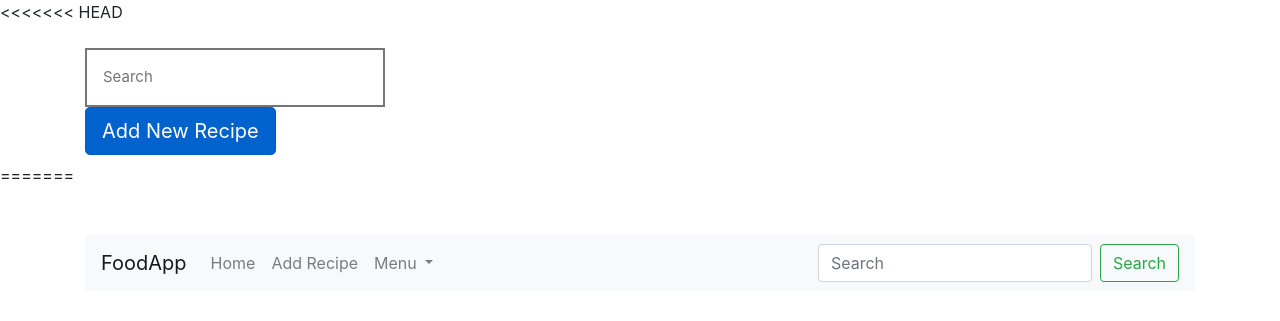
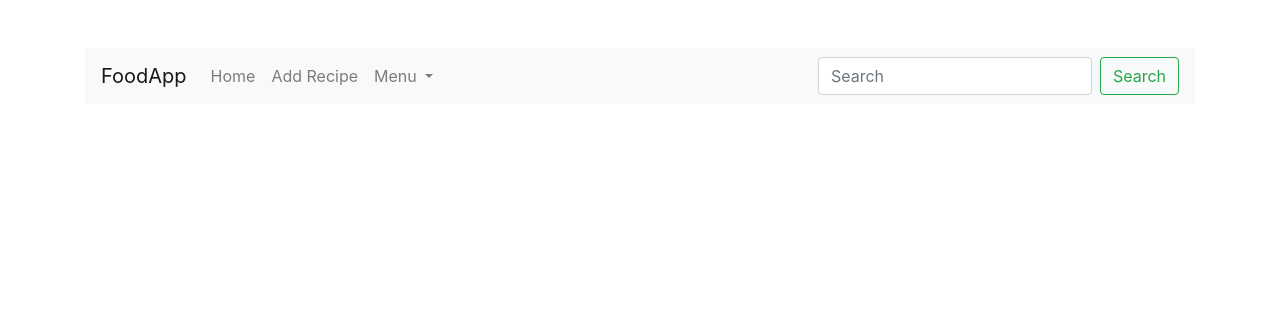
Before and after one commit to rhuthik/food-app, a Flask app: page /home in a window 1280 px wide. Shown: the top 321 px of the page. Run offline with Flask 2, Linux system fonts and the light colour scheme; data that the repository does not hold is empty; some libraries are stand-ins or nearby versions.

Commit message:
FINAL NAV BAR

```diff
--- a/foodapp/templates/home.html
+++ b/foodapp/templates/home.html
@@ -1,136 +1,3 @@
-<<<<<<< HEAD
-<!doctype html>
-<html lang="en">
-  <head>
-    <!-- Required meta tags -->
-    <meta charset="utf-8">
-    <meta name="viewport" content="width=device-width, initial-scale=1, shrink-to-fit=no">
-
-    <!-- Bootstrap CSS -->
-    <link rel="stylesheet" href="https://maxcdn.bootstrapcdn.com/bootstrap/4.0.0/css/bootstrap.min.css" integrity="sha384-Gn5384xqQ1aoWXA+058RXPxPg6fy4IWvTNh0E263XmFcJlSAwiGgFAW/dAiS6JXm" crossorigin="anonymous">
-
-    <title>Home</title>
-
-    <script src="https://code.jquery.com/jquery-3.1.1.min.js"></script>
-    <script>
-      $(document).ready(function(){
-        $('#searchbox').keyup(function(){
-          req = $.ajax({
-            data : { 'search' : $('#searchbox').val() },
-            type : 'POST',
-            url : '{{ url_for('process') }}'
-          });
-
-          req.done(function (data){
-            $('#cont').html('');
-            for (var i=0; i<data['result'].length; i++){
-              $('#cont').append('<button>' + data['result'][i] + '</button>' );
-            }
-          });
-        });
-      });
-    </script>
-
-    <style>
-      .dropbtn {
-        color: black;
-        padding: 16px;
-        font-size: 15px;
-        border-style: solid;
-        cursor: pointer;
-        width: 300px;
-      }
-
-      .dropdown {
-        position: relative;
-        display: inline-block;
-      }
-
-      .dropdown-content {
-        text-align: left;
-        display: block;
-        position: absolute;
-        background-color: #f9f9f9;
-        width: 300px;
-        box-shadow: 0px 8px 16px 0px rgba(0,0,0,0.2);
-        z-index: 1;
-      }
-
-      .dropdown-content button {
-        width: 300px;
-        background-color: white;
-        border-style: solid;
-        color: black;
-        padding: 12px 16px;
-        text-decoration: none;
-        display: block;
-        text-align: center;
-      }
-
-      .dropdown-content button:hover {
-        background-color: rgb(200,200,200);
-      }
-
-      .dropdown:hover .dropbtn {
-        background-color:white;
-      }
-
-  </style>
-
-  </head>
-  <body>
-
-    <div class="container">
-      <br>
-      <div class="dropdown">
-        <input class="dropbtn" id="searchbox" placeholder="Search">
-        <div class="dropdown-content" id="cont">
-
-        </div>
-      </div>
-      <br>
-      <div class="row">
-        <div class="col-sm">
-          <h2><a href="{{ url_for('add') }}"class="btn btn-primary btn-lg active" role="button" aria-pressed="true">Add New Recipe</a></h2>
-          <div class="card-columns">
-          {% for recipe in recipes %}
-          <div class="card">
-            <img class="card-img-top" src="static/images/Choor.jpg" alt="Card image cap">
-            <div class="card-body">
-              <h4 class="card-title"><div class="p-3 mb-2 bg-secondary text-white">{{ recipe.name }}</div></h4>
-              <p class="card-text">
-              	<hr>
-              		 <h5>
-                      Ingredients :
-                   </h5>
-                   <p>
-                      {% for ing in recipe.ingredients %}
-                          {{ ing.name }},
-                      {% endfor %}
-                  </p>
-              </p>
-            </div>
-            <ul class="list-group list-group-flush">
-              <li class="list-group-item">{{ recipe.procedure }}</li>
-            </ul>
-            <div class="card-body">
-              <a href="{{ url_for('delete', id=recipe.id) }}" class="card-link">Delete</a>
-            </div>
-          </div>
-          <br>
-          {% endfor %}
-          </div>
-        </div>
-      </div>
-    </div>
-
-<!-- Optional JavaScript -->
-    <!-- jQuery first, then Popper.js, then Bootstrap JS -->
-    <script src="https://cdnjs.cloudflare.com/ajax/libs/popper.js/1.12.9/umd/popper.min.js" integrity="sha384-ApNbgh9B+Y1QKtv3Rn7W3mgPxhU9K/ScQsAP7hUibX39j7fakFPskvXusvfa0b4Q" crossorigin="anonymous"></script>
-    <script src="https://maxcdn.bootstrapcdn.com/bootstrap/4.0.0/js/bootstrap.min.js" integrity="sha384-JZR6Spejh4U02d8jOt6vLEHfe/JQGiRRSQQxSfFWpi1MquVdAyjUar5+76PVCmYl" crossorigin="anonymous"></script>
-  </body>
-</html>
-=======
 {% extends "base.html" %}
 
   {% block TITLE %}
@@ -168,4 +35,3 @@
   {% endfor %}
   </div>
   {% endblock %}
->>>>>>> newlook2
```
